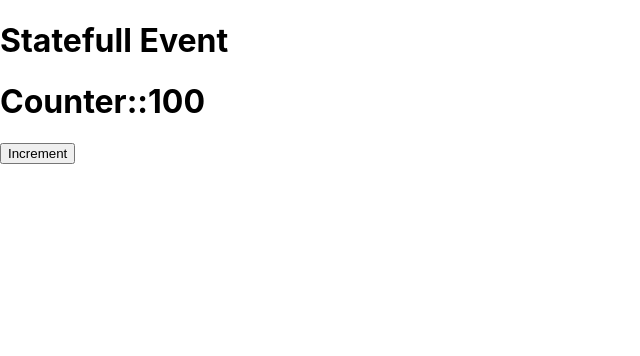
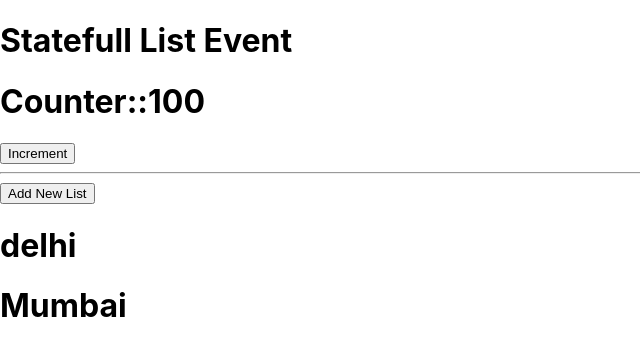
Before and after one commit to Ninad-Bandiwadekar/React, a React (Create React App) app in the folder firstapp/: page / in a window 1280 px wide. Shown: the top 356 px of the page, without its empty margins (0-640 px from the left). Built offline with nearby package versions, Linux system fonts and the light colour scheme.

Commit message:
statefull list

```diff
--- a/firstapp/src/App.js
+++ b/firstapp/src/App.js
@@ -4,21 +4,32 @@ import { useState } from "react";
 
 function App() {
   //Stateless member
- let [counter,setCounter]=useState(100);
+  let [counter, setCounter] = useState(100);
+  let [list, setlist] = useState(["delhi", "Mumbai"]);
+
+  let increment = () => {
+    counter += 1;
+    setCounter(counter);
+    console.log(counter);
+  };
 
 
+  let addNewElement=()=>{
+    let newList=["Kolkata",...list];
+    setlist(newList);
 
- let increment=()=>{
-   counter+=1;
-    setCounter(counter);
-   console.log(counter);
- }
-
+  }
   return (
     <div>
-      <h1 className="bg-dark text-light p-3">Statefull Event</h1>
+      <h1 className="bg-dark text-light p-3">Statefull List Event</h1>
       <h1> Counter::{counter}</h1>
-       <input type="button" value="Increment" onClick={increment}/>
+      <input type="button" value="Increment" onClick={increment} />
+      <hr />
+
+      <input type="button" value="Add New List" onClick={addNewElement} />
+      {list.map((item) => {
+        return <h1>{item}</h1>;
+      })}
     </div>
   );
 }
```
